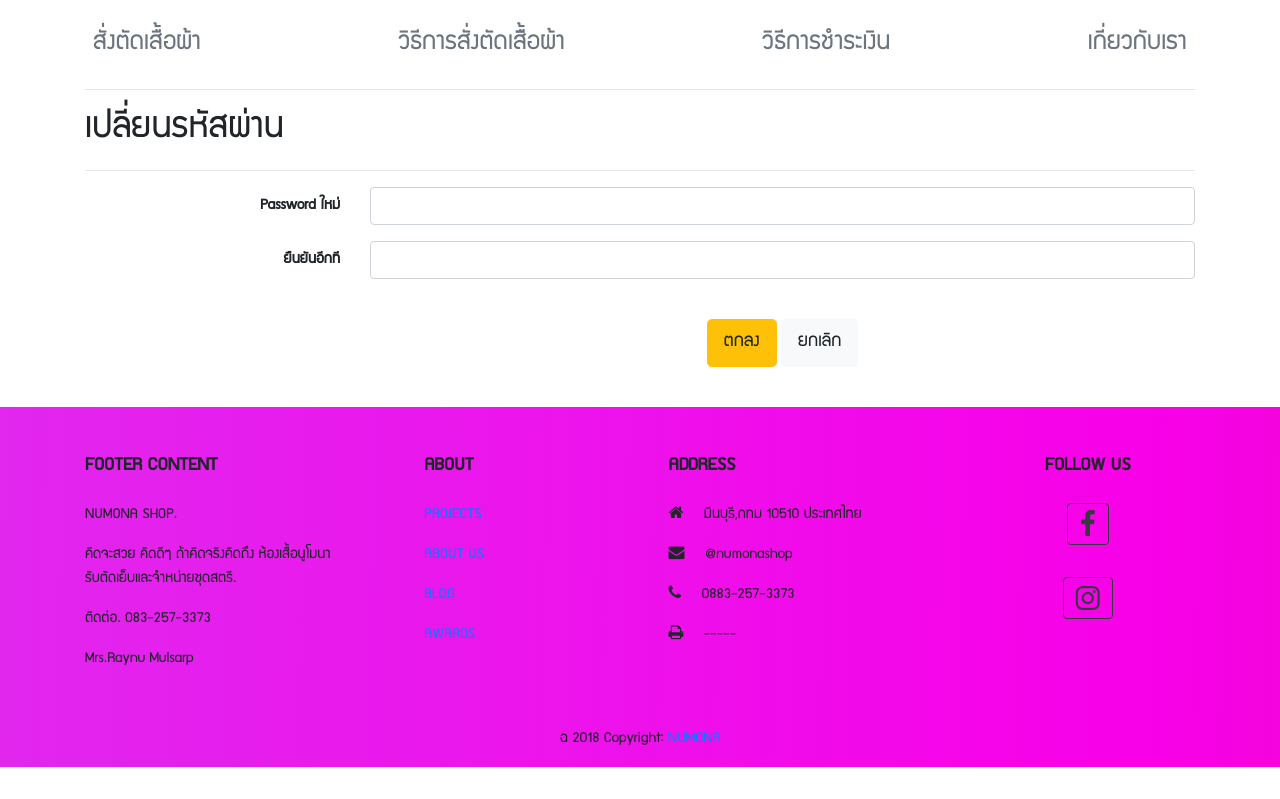
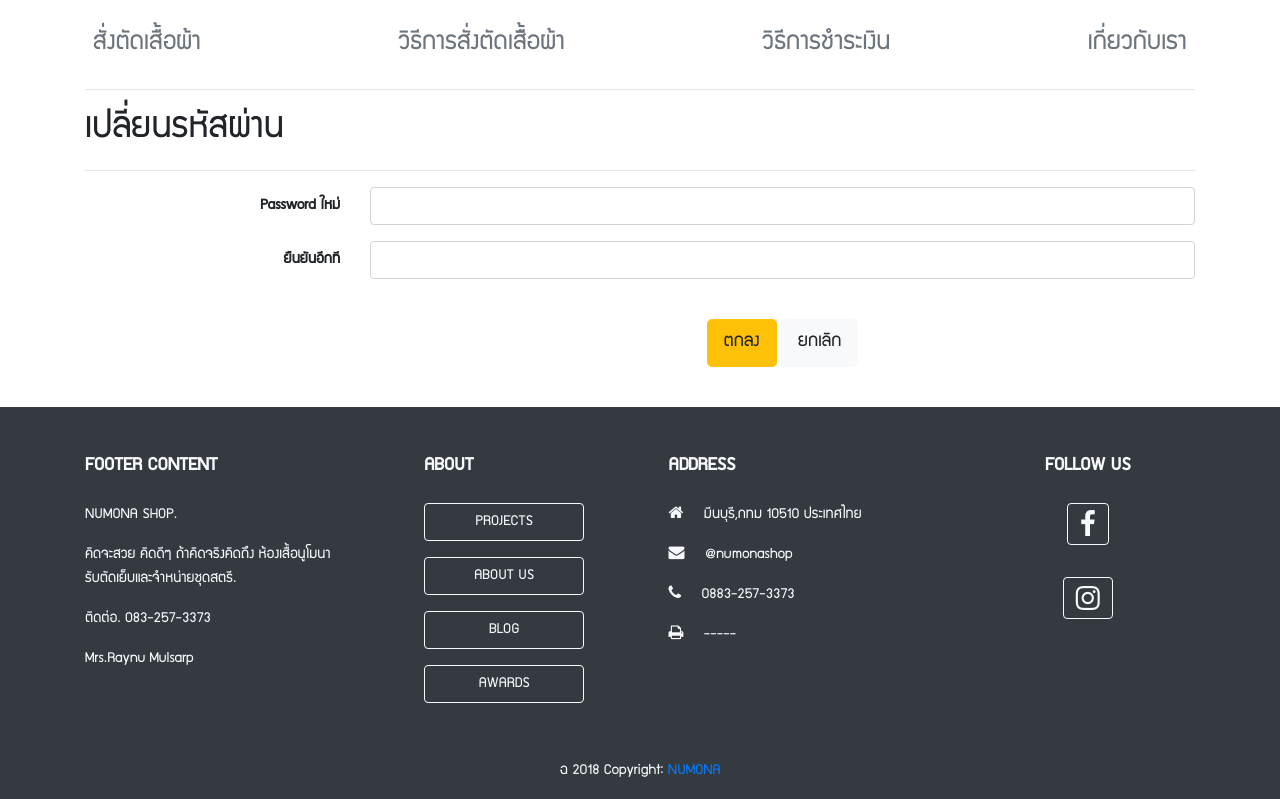
Before and after one commit to HSzanderart/numona, a PHP site: page /change_pass.php in a window 1280 px wide. Shown: the part 648-1447 px from the top of the page. Before the commit the page ends 1415 px from the top, so only its background shows below. Run offline with PHP 8.4, Linux system fonts and the light colour scheme; the visitor is signed in with stand-in values (Sample User, id 1); data that the repository does not hold is empty.

Commit message:
แก้ Footer

```diff
--- a/sub/footer.php
+++ b/sub/footer.php
@@ -1,5 +1,5 @@
 <!-- Footer -->
-<footer class="page-footer font-small mdb-color lighten-3 pt-4">
+<footer class="page-footer font-small mdb-color lighten-3 pt-4 bg-dark text-light">
 
     <!-- Footer Links -->
     <div class="container text-center text-md-left">
@@ -33,22 +33,22 @@
           <ul class="list-unstyled">
             <li>
               <p>
-                <a href="#!">PROJECTS</a>
+                <a class="btn btn-block btn-outline-light" href="#!">PROJECTS</a>
               </p>
             </li>
             <li>
               <p>
-                <a href="#!">ABOUT US</a>
+                <a class="btn btn-block btn-outline-light" href="#!">ABOUT US</a>
               </p>
             </li>
             <li>
               <p>
-                <a href="#!">BLOG</a>
+                <a class="btn btn-block btn-outline-light" href="#!">BLOG</a>
               </p>
             </li>
             <li>
               <p>
-                <a href="#!">AWARDS</a>
+                <a class="btn btn-block btn-outline-light" href="#!">AWARDS</a>
               </p>
             </li>
           </ul>
@@ -95,11 +95,11 @@
           <h5 class="font-weight-bold text-uppercase mb-4">Follow Us</h5>
 
           <!-- Facebook -->
-          <h3><a href="https://www.facebook.com/numonashop/" class="fa fa-facebook btn btn-outline-Dark">
+          <h3><a href="https://www.facebook.com/numonashop/" class="fa fa-facebook btn btn-outline-light">
           </a></h3>
             <br>
           <!-- Facebook -->
-          <h3><a href="#" class="fa fa-instagram btn btn-outline-Dark">
+          <h3><a href="#" class="fa fa-instagram btn btn-outline-light">
           </a></h3>
 
 
```
Also changed, not shown: css/_mycss.css (line endings or trailing spaces).
